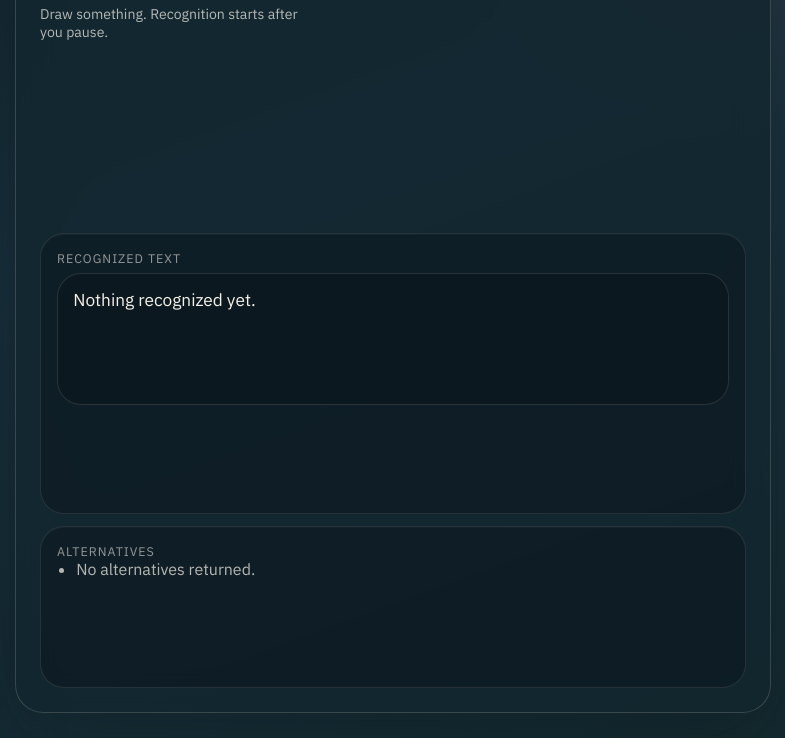
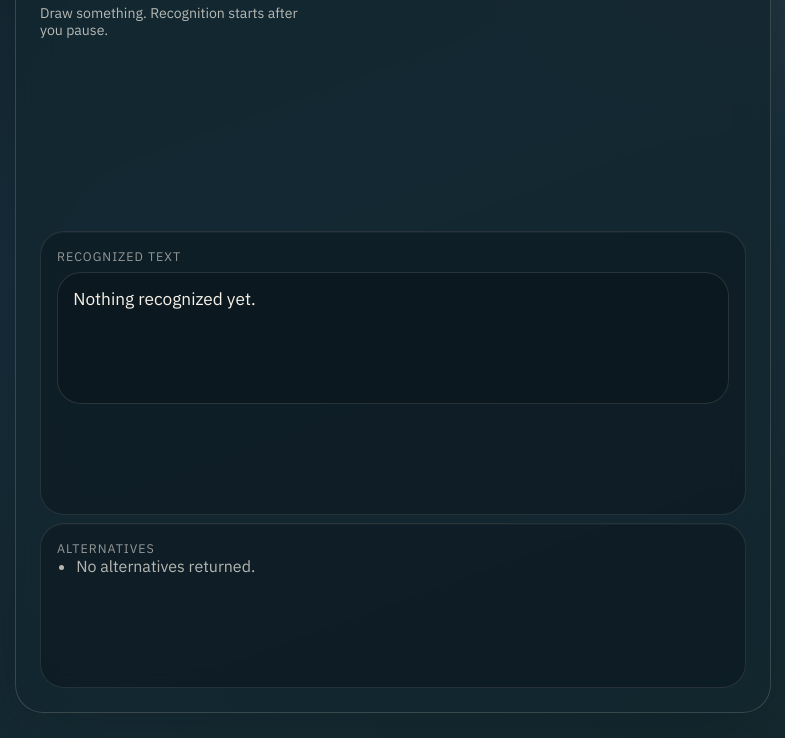
Before and after one commit to blackgirlbytes/pretext-handwriting-demo, a website with bundled scripts: page public/index.html in a window 1280 px wide. Shown: the part 319-1057 px from the top of the page, 489-1274 px from the left. Built offline with nearby package versions, Linux system fonts and the light colour scheme.

Commit message:
Tighten transcript panel vertical spacing
Entire-Checkpoint: 04b75e1ba10b

```diff
--- a/public/styles.css
+++ b/public/styles.css
@@ -256,7 +256,7 @@ button:disabled {
 .panel-right {
   min-height: 100%;
   display: grid;
-  gap: 0.5rem;
+  gap: 0.2rem;
 }
 
 .output-topline {
@@ -275,9 +275,10 @@ button:disabled {
 }
 
 .status {
-  min-height: 1.4rem;
+  min-height: 0;
   color: rgba(247, 242, 232, 0.72);
   font-size: 0.88rem;
+  line-height: 1.2;
   max-width: 32ch;
   margin-bottom: 0;
 }
@@ -335,7 +336,7 @@ button:disabled {
 
 .output-panel {
   display: none;
-  gap: 0.75rem;
+  gap: 0.5rem;
 }
 
 .output-panel.is-active {
```
